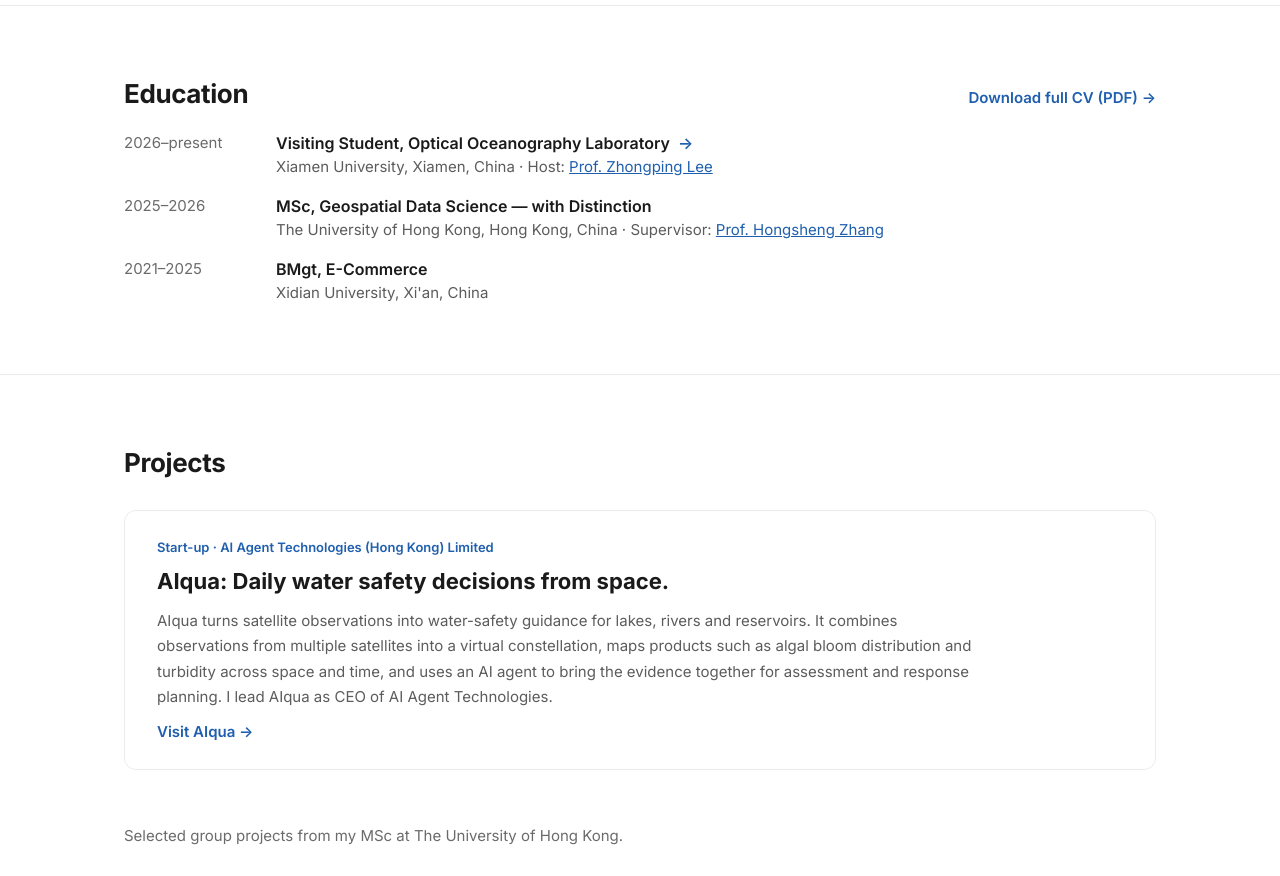
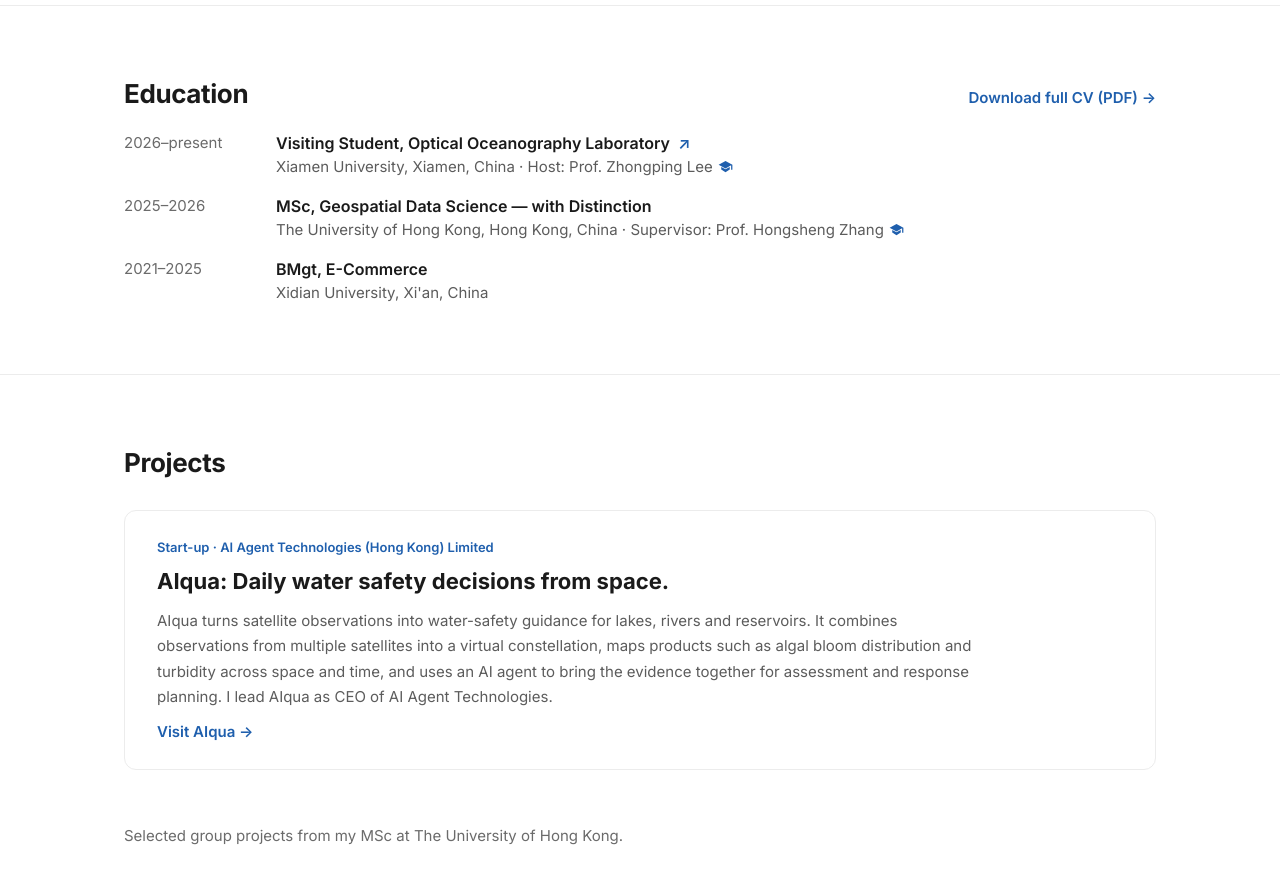
Before and after one commit to serenasun-7/serenasun-7.github.io, a plain HTML site: page index.html in a window 1280 px wide. Shown: the part 1160-2036 px from the top of the page. Drawn offline with Linux system fonts and the light colour scheme.

Commit message:
Use diagonal arrow and scholar icons in Education
Co-Authored-By: Claude Opus 5.5 <noreply@anthropic.com>
Claude-Session: https://claude.ai/code/session_01Pj97uSenHeZjjjpkemoxqF

```diff
--- a/index.html
+++ b/index.html
@@ -170,6 +170,8 @@
     .edu-degree { font-size: 16px; font-weight: 600; }
     .edu-link { color: var(--accent); text-decoration: none; margin-left: 4px; }
     .edu-link:hover { text-decoration: underline; }
+    .scholar { display: inline-flex; vertical-align: -2px; margin-left: 5px; color: var(--accent); }
+    .scholar:hover { color: var(--accent-dark); }
     .edu-school { font-size: 15px; color: var(--muted); margin-top: 4px; }
 
     /* ---------- Footer ---------- */
@@ -321,15 +323,15 @@
           <div class="edu-row">
             <span class="edu-years">2026–present</span>
             <div class="edu-body">
-              <p class="edu-degree">Visiting Student, Optical Oceanography Laboratory <a class="edu-link" href="https://cocc.xmu.edu.cn/index.htm" target="_blank" rel="noopener" aria-label="Optical Oceanography Laboratory website">→</a></p>
-              <p class="edu-school">Xiamen University, Xiamen, China · Host: <a href="https://scholar.google.com/citations?user=cajnt8AAAAAJ&amp;hl=en" target="_blank" rel="noopener">Prof. Zhongping Lee</a></p>
+              <p class="edu-degree">Visiting Student, Optical Oceanography Laboratory <a class="edu-link" href="https://cocc.xmu.edu.cn/index.htm" target="_blank" rel="noopener" aria-label="Optical Oceanography Laboratory website">↗</a></p>
+              <p class="edu-school">Xiamen University, Xiamen, China · Host: Prof. Zhongping Lee<a class="scholar" href="https://scholar.google.com/citations?user=cajnt8AAAAAJ&amp;hl=en" target="_blank" rel="noopener" aria-label="Prof. Zhongping Lee on Google Scholar" title="Google Scholar"><svg viewBox="0 0 24 24" width="15" height="15" aria-hidden="true"><path fill="currentColor" d="M12 3 1 9l11 6 9-4.91V17h2V9L12 3zm-6.82 9.73v4L12 21l6.82-4.27v-4L12 16.5l-6.82-3.77z"/></svg></a></p>
             </div>
           </div>
           <div class="edu-row">
             <span class="edu-years">2025–2026</span>
             <div class="edu-body">
               <p class="edu-degree">MSc, Geospatial Data Science — with Distinction</p>
-              <p class="edu-school">The University of Hong Kong, Hong Kong, China · Supervisor: <a href="https://scholar.google.com/citations?user=BJxcQr8AAAAJ&amp;hl=en" target="_blank" rel="noopener">Prof. Hongsheng Zhang</a></p>
+              <p class="edu-school">The University of Hong Kong, Hong Kong, China · Supervisor: Prof. Hongsheng Zhang<a class="scholar" href="https://scholar.google.com/citations?user=BJxcQr8AAAAJ&amp;hl=en" target="_blank" rel="noopener" aria-label="Prof. Hongsheng Zhang on Google Scholar" title="Google Scholar"><svg viewBox="0 0 24 24" width="15" height="15" aria-hidden="true"><path fill="currentColor" d="M12 3 1 9l11 6 9-4.91V17h2V9L12 3zm-6.82 9.73v4L12 21l6.82-4.27v-4L12 16.5l-6.82-3.77z"/></svg></a></p>
             </div>
           </div>
           <div class="edu-row">
```
